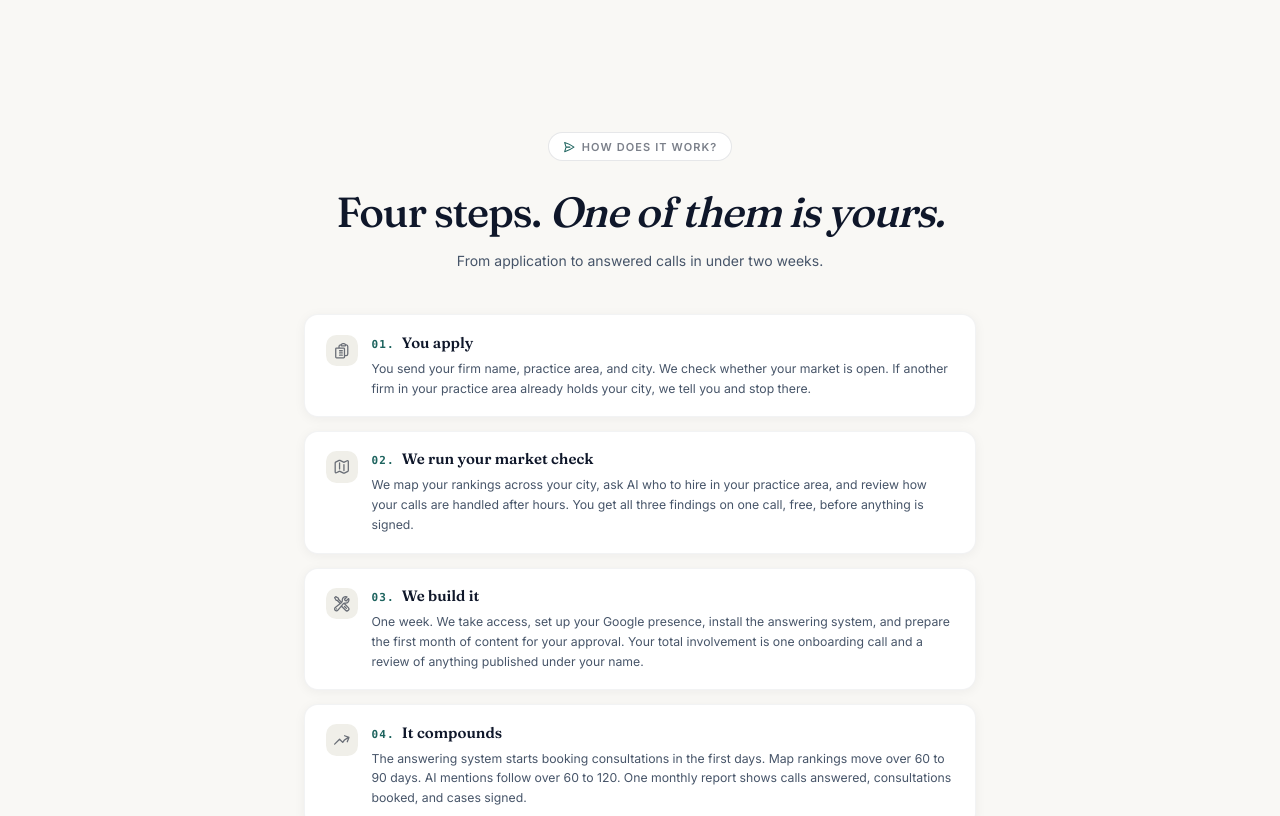
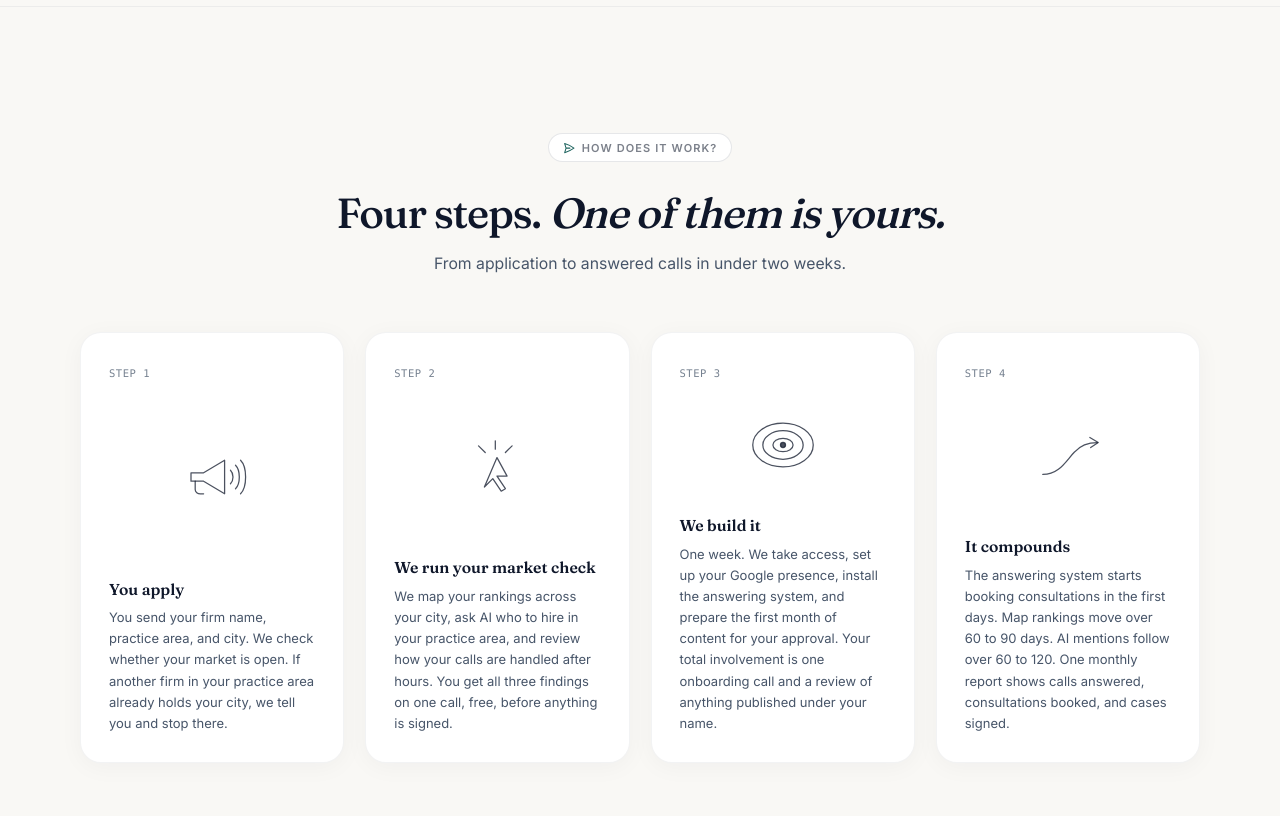
Before and after one commit to spectredad/Regicore, a Next.js app: page / in a window 1280 px wide. Shown: the part 2640-3456 px from the top of the page. Built offline with nearby package versions, Linux system fonts and the light colour scheme.

Commit message:
Redesign Section 4 HowItWorks to 4-column card grid with center illustrations

```diff
--- a/components/HowItWorks.tsx
+++ b/components/HowItWorks.tsx
@@ -4,41 +4,56 @@ import { useEffect, useRef } from "react";
 
 const steps = [
   {
+    stepLabel: "Step 1",
     num: "01",
     title: "You apply",
-    icon: (
-      <svg className="w-5 h-5" fill="none" viewBox="0 0 24 24" stroke="currentColor" strokeWidth={1.75}>
-        <path strokeLinecap="round" strokeLinejoin="round" d="M9 12h3.75M9 15h3.75M9 18h3.75m3 .75H18a2.25 2.25 0 002.25-2.25V6.108c0-1.135-.845-2.098-1.976-2.192a48.424 48.424 0 00-1.123-.08m-5.801 0c-.065.21-.1.433-.1.664 0 .414.336.75.75.75h4.5a.75.75 0 00.75-.75 2.25 2.25 0 00-.1-.664m-5.8 0A2.251 2.251 0 0113.5 2.25H15c1.012 0 1.867.668 2.15 1.586m-5.8 0c-.376.023-.75.05-1.124.08C9.095 4.01 8.25 4.973 8.25 6.108V8.25m0 0H4.875c-.621 0-1.125.504-1.125 1.125v11.25c0 .621.504 1.125 1.125 1.125h9.75c.621 0 1.125-.504 1.125-1.125V9.375c0-.621-.504-1.125-1.125-1.125H8.25z" />
+    illustration: (
+      <svg viewBox="0 0 100 80" className="w-24 h-20 text-ink/75 stroke-current" fill="none" strokeWidth="1.5" strokeLinecap="round" strokeLinejoin="round">
+        <path d="M25 45L40 45L65 60L65 20L40 35L25 35Z" />
+        <path d="M30 45L30 55C30 58 33 60 36 60L40 60" />
+        <path d="M72 32C76 36 76 44 72 48" />
+        <path d="M78 26C84 32 84 48 78 54" />
+        <path d="M84 20C92 28 92 52 84 60" />
       </svg>
     ),
     body: "You send your firm name, practice area, and city. We check whether your market is open. If another firm in your practice area already holds your city, we tell you and stop there.",
   },
   {
+    stepLabel: "Step 2",
     num: "02",
     title: "We run your market check",
-    icon: (
-      <svg className="w-5 h-5" fill="none" viewBox="0 0 24 24" stroke="currentColor" strokeWidth={1.75}>
-        <path strokeLinecap="round" strokeLinejoin="round" d="M9 6.75V15m6-6v8.25m.503 3.498l4.875-2.437c.381-.19.622-.58.622-1.006V4.82c0-.836-.88-1.38-1.628-1.006l-3.869 1.934c-.317.159-.69.159-1.006 0L9.503 3.252a1.125 1.125 0 00-1.006 0L3.622 5.689C3.24 5.88 3 6.27 3 6.695V19.18c0 .836.88 1.38 1.628 1.006l3.869-1.934c.317-.159.69-.159 1.006 0l4.994 2.497c.317.158.69.158 1.006 0z" />
+    illustration: (
+      <svg viewBox="0 0 100 80" className="w-24 h-20 text-ink/75 stroke-current" fill="none" strokeWidth="1.5" strokeLinecap="round" strokeLinejoin="round">
+        <path d="M48 20L48 10" />
+        <path d="M36 24L28 16" />
+        <path d="M60 24L68 16" />
+        <path d="M50 30L35 65L45 55L55 70L60 67L50 52L62 52Z" />
       </svg>
     ),
     body: "We map your rankings across your city, ask AI who to hire in your practice area, and review how your calls are handled after hours. You get all three findings on one call, free, before anything is signed.",
   },
   {
+    stepLabel: "Step 3",
     num: "03",
     title: "We build it",
-    icon: (
-      <svg className="w-5 h-5" fill="none" viewBox="0 0 24 24" stroke="currentColor" strokeWidth={1.75}>
-        <path strokeLinecap="round" strokeLinejoin="round" d="M11.42 15.17L17.25 21A2.652 2.652 0 0021 17.25l-5.877-5.877M11.42 15.17l2.496-3.03c.317-.384.74-.626 1.208-.766M11.42 15.17l-4.655 5.653a2.548 2.548 0 11-3.586-3.586l6.837-5.63m5.108-.233c.55-.164 1.163-.188 1.743-.14a4.5 4.5 0 004.486-6.336l-3.276 3.277a3.004 3.004 0 01-2.25-2.25l3.276-3.276a4.5 4.5 0 00-6.336 4.486c.091 1.076-.071 2.264-.904 2.95l-.102.085m-1.745 1.437L5.909 7.5H4.5L2.25 3.75l1.5-1.5L7.5 4.5v1.409l4.26 4.26m-1.745 1.437l1.745-1.437m6.615 8.206L15.75 15.75M4.867 19.125h.008v.008h-.008v-.008z" />
+    illustration: (
+      <svg viewBox="0 0 100 80" className="w-24 h-20 text-ink/75 stroke-current" fill="none" strokeWidth="1.5">
+        <ellipse cx="50" cy="40" rx="36" ry="26" />
+        <ellipse cx="50" cy="40" rx="24" ry="17" />
+        <ellipse cx="50" cy="40" rx="12" ry="8" />
+        <circle cx="50" cy="40" r="3" fill="currentColor" />
       </svg>
     ),
     body: "One week. We take access, set up your Google presence, install the answering system, and prepare the first month of content for your approval. Your total involvement is one onboarding call and a review of anything published under your name.",
   },
   {
+    stepLabel: "Step 4",
     num: "04",
     title: "It compounds",
-    icon: (
-      <svg className="w-5 h-5" fill="none" viewBox="0 0 24 24" stroke="currentColor" strokeWidth={1.75}>
-        <path strokeLinecap="round" strokeLinejoin="round" d="M2.25 18L9 11.25l4.306 4.307a11.95 11.95 0 015.814-5.519l2.74-1.22m0 0l-5.94-2.28m5.94 2.28l-2.28 5.941" />
+    illustration: (
+      <svg viewBox="0 0 100 80" className="w-24 h-20 text-ink/75 stroke-current" fill="none" strokeWidth="1.5" strokeLinecap="round" strokeLinejoin="round">
+        <path d="M20 62C40 62 48 45 58 35C66 26 75 24 85 24" />
+        <path d="M76 18L86 24L77 30" />
       </svg>
     ),
     body: "The answering system starts booking consultations in the first days. Map rankings move over 60 to 90 days. AI mentions follow over 60 to 120. One monthly report shows calls answered, consultations booked, and cases signed.",
@@ -58,8 +73,8 @@ export default function HowItWorks() {
   }, []);
 
   return (
-    <section className="bg-paper px-5 py-20 sm:py-28 lg:py-36" ref={sectionRef}>
-      <div className="mx-auto max-w-3xl">
+    <section id="how-it-works" className="bg-paper px-5 py-20 sm:py-28 lg:py-36 border-t border-line-low" ref={sectionRef}>
+      <div className="mx-auto max-w-7xl">
 
         {/* Section eyebrow pill */}
         <div className="reveal flex justify-center mb-8">
@@ -67,51 +82,53 @@ export default function HowItWorks() {
             <svg className="w-3.5 h-3.5 text-teal" fill="none" viewBox="0 0 24 24" stroke="currentColor" strokeWidth={2}>
               <path strokeLinecap="round" strokeLinejoin="round" d="M6 12L3.269 3.126A59.768 59.768 0 0121.485 12 59.77 59.77 0 013.27 20.876L5.999 12zm0 0h7.5" />
             </svg>
-            How Does It Work?
+            HOW DOES IT WORK?
           </span>
         </div>
 
         {/* Headline */}
         <div className="reveal text-center mb-4">
-          <h2 className="font-display text-4xl font-medium leading-[1.1] tracking-[-0.03em] text-ink sm:text-5xl">
+          <h2 className="font-display text-4xl sm:text-5xl font-medium leading-[1.1] tracking-[-0.03em] text-ink">
             Four steps.{" "}
             <em>One of them is yours.</em>
           </h2>
         </div>
 
         {/* Intro line */}
-        <div className="reveal text-center mb-12">
-          <p className="text-base text-muted leading-relaxed">
+        <div className="reveal text-center mb-14 sm:mb-16">
+          <p className="text-base sm:text-lg text-muted leading-relaxed max-w-xl mx-auto">
             From application to answered calls in under two weeks.
           </p>
         </div>
 
-        {/* Step cards */}
-        <div className="flex flex-col gap-4">
+        {/* 4-Column Card Grid (matching the second reference image) */}
+        <div className="grid grid-cols-1 sm:grid-cols-2 lg:grid-cols-4 gap-5 lg:gap-6">
           {steps.map((step, i) => (
             <div
               key={step.num}
-              className="reveal rounded-2xl border border-line-low bg-surface-elevated px-6 py-5 shadow-[0_2px_12px_rgba(15,23,42,0.05)] transition-shadow hover:shadow-[0_4px_22px_rgba(15,23,42,0.09)]"
-              style={{ transitionDelay: `${i * 80}ms` }}
+              className="reveal rounded-3xl border border-line-low bg-surface-elevated p-7 sm:p-8 flex flex-col justify-between min-h-[380px] sm:min-h-[420px] shadow-[0_4px_24px_rgba(15,23,42,0.04)] transition-all duration-300 hover:shadow-[0_12px_36px_rgba(15,23,42,0.08)] hover:-translate-y-1"
+              style={{ transitionDelay: `${i * 90}ms` }}
             >
-              <div className="flex items-start gap-4">
-                {/* Icon badge */}
-                <div className="mt-0.5 flex size-9 shrink-0 items-center justify-center rounded-xl bg-surface text-ink/60">
-                  {step.icon}
-                </div>
+              {/* Step indicator */}
+              <div>
+                <span className="text-xs font-mono font-medium text-muted/75 uppercase tracking-wider">
+                  {step.stepLabel}
+                </span>
+              </div>
 
-                {/* Content */}
-                <div className="min-w-0">
-                  <div className="flex flex-wrap items-baseline gap-x-2 mb-1.5">
-                    <span className="font-mono text-[11px] font-bold text-teal tracking-widest">{step.num}.</span>
-                    <h3 className="font-sans text-[15px] font-semibold text-ink leading-snug">
-                      {step.title}
-                    </h3>
-                  </div>
-                  <p className="text-sm leading-relaxed text-muted">
-                    {step.body}
-                  </p>
-                </div>
+              {/* Center Hand-drawn style illustration */}
+              <div className="my-auto py-8 flex items-center justify-center">
+                {step.illustration}
+              </div>
+
+              {/* Bottom Title & Description */}
+              <div className="pt-2">
+                <h3 className="font-sans text-base sm:text-lg font-semibold text-ink mb-2 leading-snug">
+                  {step.title}
+                </h3>
+                <p className="text-xs sm:text-[13px] leading-relaxed text-muted font-body">
+                  {step.body}
+                </p>
               </div>
             </div>
           ))}
```
